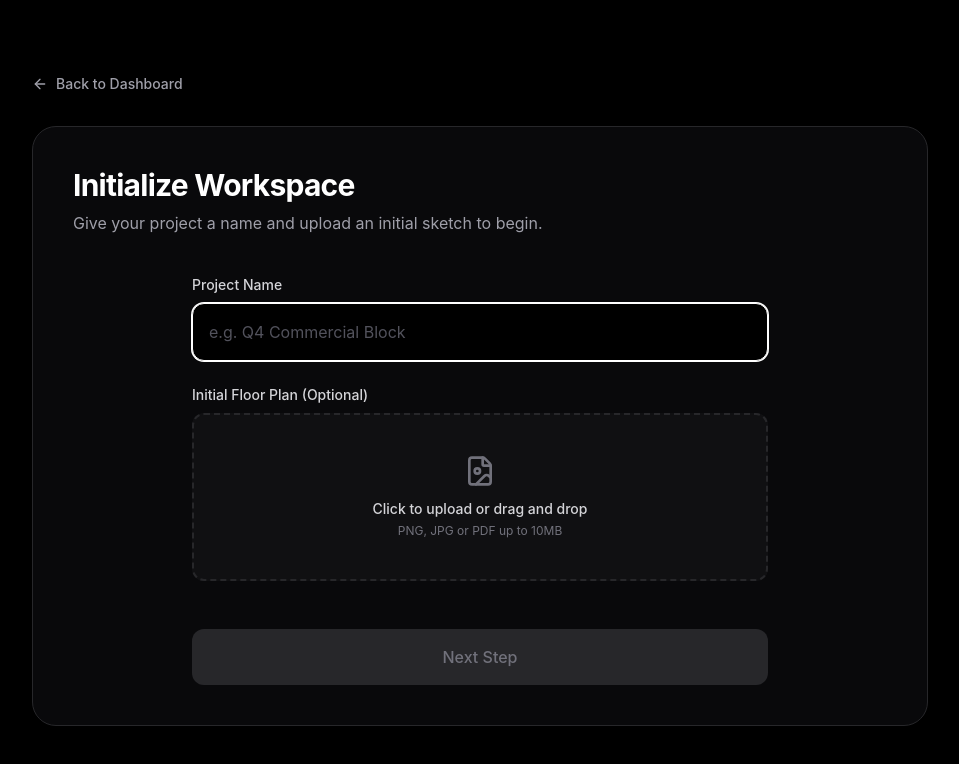
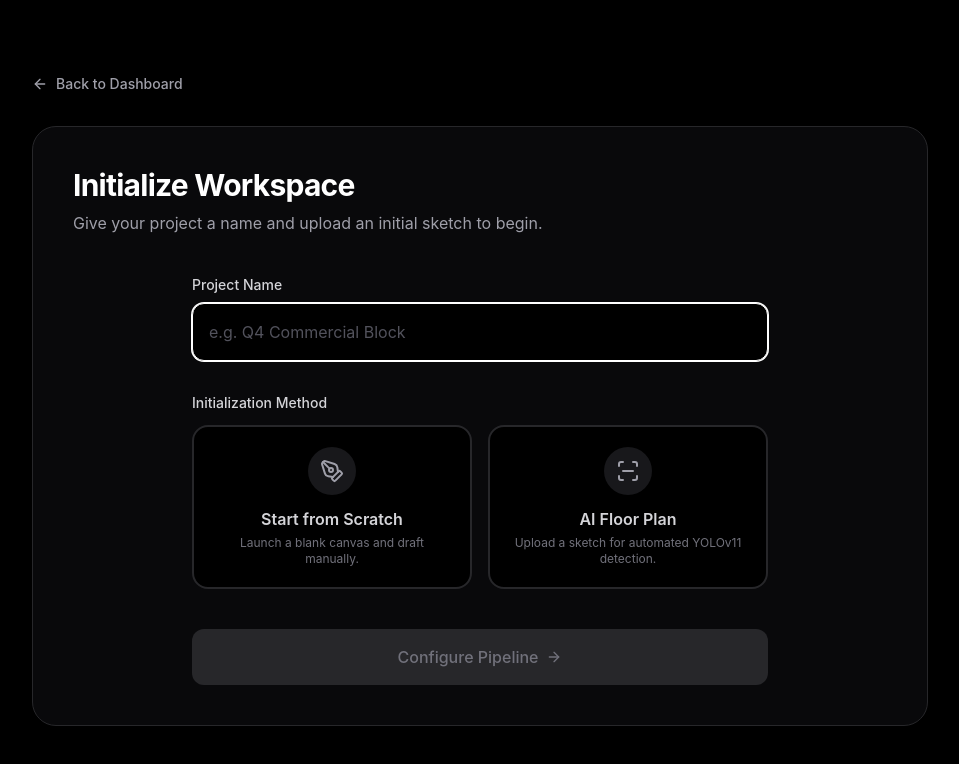
Before and after one commit to Raghavnv/Arch-E-Tech, a React (Vite) app in the folder client/: page /new-project in a window 1280 px wide. Shown: the top 764 px of the page, without its empty margins (160-1119 px from the left). Built offline with nearby package versions, Linux system fonts and the light colour scheme.

Commit message:
Add Build Mode toolbar and branching initialization UI

```diff
--- a/client/src/components/NewProject.jsx
+++ b/client/src/components/NewProject.jsx
@@ -1,6 +1,6 @@
 import { useState } from 'react';
 import { useNavigate } from 'react-router-dom';
-import { ArrowLeft, Check, ScanLine, Box, AlertTriangle, Calculator, FileImage, LayoutTemplate, Magnet, Sun, MessageSquare, Image as ImageIcon, FileText, PenTool } from 'lucide-react';
+import { ArrowLeft, ArrowRight, Check, ScanLine, Box, AlertTriangle, Calculator, FileImage, LayoutTemplate, Magnet, Sun, MessageSquare, Image as ImageIcon, FileText, PenTool } from 'lucide-react';
 
 export default function NewProject() {
   const navigate = useNavigate();
@@ -50,7 +50,7 @@ export default function NewProject() {
           </div>
 
           {step === 1 && (
-            <div className="space-y-6 max-w-xl mx-auto">
+            <div className="space-y-8 max-w-xl mx-auto">
               <div>
                 <label className="block text-sm font-medium text-zinc-300 mb-2">Project Name</label>
                 <input
@@ -64,23 +64,65 @@ export default function NewProject() {
               </div>
 
               <div>
-                <label className="block text-sm font-medium text-zinc-300 mb-2">Initial Floor Plan (Optional)</label>
-                <div className="border-2 border-dashed border-zinc-800 hover:border-zinc-600 bg-zinc-900/50 rounded-xl p-10 flex flex-col items-center justify-center cursor-pointer transition-colors text-center">
-                  <FileImage className="w-8 h-8 text-zinc-500 mb-3" />
-                  <p className="text-sm font-medium text-zinc-300">Click to upload or drag and drop</p>
-                  <p className="text-xs text-zinc-500 mt-1">PNG, JPG or PDF up to 10MB</p>
+                <label className="block text-sm font-medium text-zinc-300 mb-3">Initialization Method</label>
+                <div className="grid grid-cols-2 gap-4">
+                  {/* Option 1: Start from Scratch */}
+                  <div
+                    onClick={() => setConfig({ ...config, initMode: 'scratch' })}
+                    className={`p-5 rounded-2xl border-2 cursor-pointer transition-all flex flex-col items-center justify-center text-center gap-3 ${
+                      config.initMode === 'scratch'
+                        ? 'border-white bg-zinc-900'
+                        : 'border-zinc-800 bg-black hover:border-zinc-700'
+                    }`}
+                  >
+                    <div className={`p-3 rounded-full ${config.initMode === 'scratch' ? 'bg-white text-black' : 'bg-zinc-900 text-zinc-400'}`}>
+                      <PenTool className="w-6 h-6" />
+                    </div>
+                    <div>
+                      <h4 className={`font-semibold mb-1 ${config.initMode === 'scratch' ? 'text-white' : 'text-zinc-300'}`}>Start from Scratch</h4>
+                      <p className="text-xs text-zinc-500">Launch a blank canvas and draft manually.</p>
+                    </div>
+                  </div>
+
+                  {/* Option 2: AI Upload */}
+                  <div
+                    onClick={() => setConfig({ ...config, initMode: 'upload' })}
+                    className={`p-5 rounded-2xl border-2 cursor-pointer transition-all flex flex-col items-center justify-center text-center gap-3 ${
+                      config.initMode === 'upload'
+                        ? 'border-white bg-zinc-900'
+                        : 'border-zinc-800 bg-black hover:border-zinc-700'
+                    }`}
+                  >
+                    <div className={`p-3 rounded-full ${config.initMode === 'upload' ? 'bg-white text-black' : 'bg-zinc-900 text-zinc-400'}`}>
+                      <ScanLine className="w-6 h-6" />
+                    </div>
+                    <div>
+                      <h4 className={`font-semibold mb-1 ${config.initMode === 'upload' ? 'text-white' : 'text-zinc-300'}`}>AI Floor Plan</h4>
+                      <p className="text-xs text-zinc-500">Upload a sketch for automated YOLOv11 detection.</p>
+                    </div>
+                  </div>
                 </div>
               </div>
 
-              <div className="pt-6">
+              {config.initMode === 'upload' && (
+                <div className="animate-in fade-in slide-in-from-top-4 duration-300">
+                  <div className="border-2 border-dashed border-zinc-800 hover:border-zinc-600 bg-zinc-900/50 rounded-xl p-8 flex flex-col items-center justify-center cursor-pointer transition-colors text-center">
+                    <FileImage className="w-8 h-8 text-zinc-500 mb-3" />
+                    <p className="text-sm font-medium text-zinc-300">Have a floor plan? Drop it here.</p>
+                    <p className="text-xs text-zinc-500 mt-1">PNG, JPG or PDF up to 10MB</p>
+                  </div>
+                </div>
+              )}
+
+              <div className="pt-2">
                 <button
                   onClick={() => setStep(2)}
                   disabled={!config.name.trim()}
-                  className={`w-full py-4 rounded-xl font-medium transition-all ${
+                  className={`w-full py-4 rounded-xl font-medium transition-all flex items-center justify-center gap-2 ${
                     config.name.trim() ? 'bg-white text-black hover:bg-zinc-200' : 'bg-zinc-800 text-zinc-500 cursor-not-allowed'
                   }`}
                 >
-                  Next Step
+                  Configure Pipeline <ArrowRight className="w-4 h-4" />
                 </button>
               </div>
             </div>
--- a/client/src/components/Studio.jsx
+++ b/client/src/components/Studio.jsx
@@ -117,7 +117,26 @@ export default function Studio() {
       </aside>
 
       {/* Main Canvas Area */}
-      <main className="flex-1 relative bg-zinc-950">
+      <main className="flex-1 relative bg-zinc-950 flex flex-col">
+        {/* Floating Drafting Toolbar */}
+        <div className="absolute top-6 left-1/2 -translate-x-1/2 z-20 flex items-center gap-1 bg-zinc-900 border border-zinc-800 p-1.5 rounded-full shadow-2xl">
+          <div className="px-3 py-1.5 text-xs font-semibold text-zinc-500 border-r border-zinc-800 mr-1">
+            Build Mode
+          </div>
+          <button className="flex items-center gap-2 px-4 py-1.5 rounded-full bg-zinc-800 text-white text-xs font-medium hover:bg-zinc-700 transition-colors">
+            <Layers className="w-3.5 h-3.5" /> Wall
+          </button>
+          <button className="flex items-center gap-2 px-4 py-1.5 rounded-full text-zinc-400 text-xs font-medium hover:bg-zinc-800 hover:text-white transition-colors">
+            <LayoutTemplate className="w-3.5 h-3.5" /> Door
+          </button>
+          <button className="flex items-center gap-2 px-4 py-1.5 rounded-full text-zinc-400 text-xs font-medium hover:bg-zinc-800 hover:text-white transition-colors">
+            <Box className="w-3.5 h-3.5" /> Window
+          </button>
+          <button className="flex items-center gap-2 px-4 py-1.5 rounded-full text-zinc-400 text-xs font-medium hover:bg-zinc-800 hover:text-white transition-colors">
+            <Layers className="w-3.5 h-3.5 rotate-90" /> Stairs
+          </button>
+        </div>
+
         <Canvas2D />
       </main>
     </div>
```
